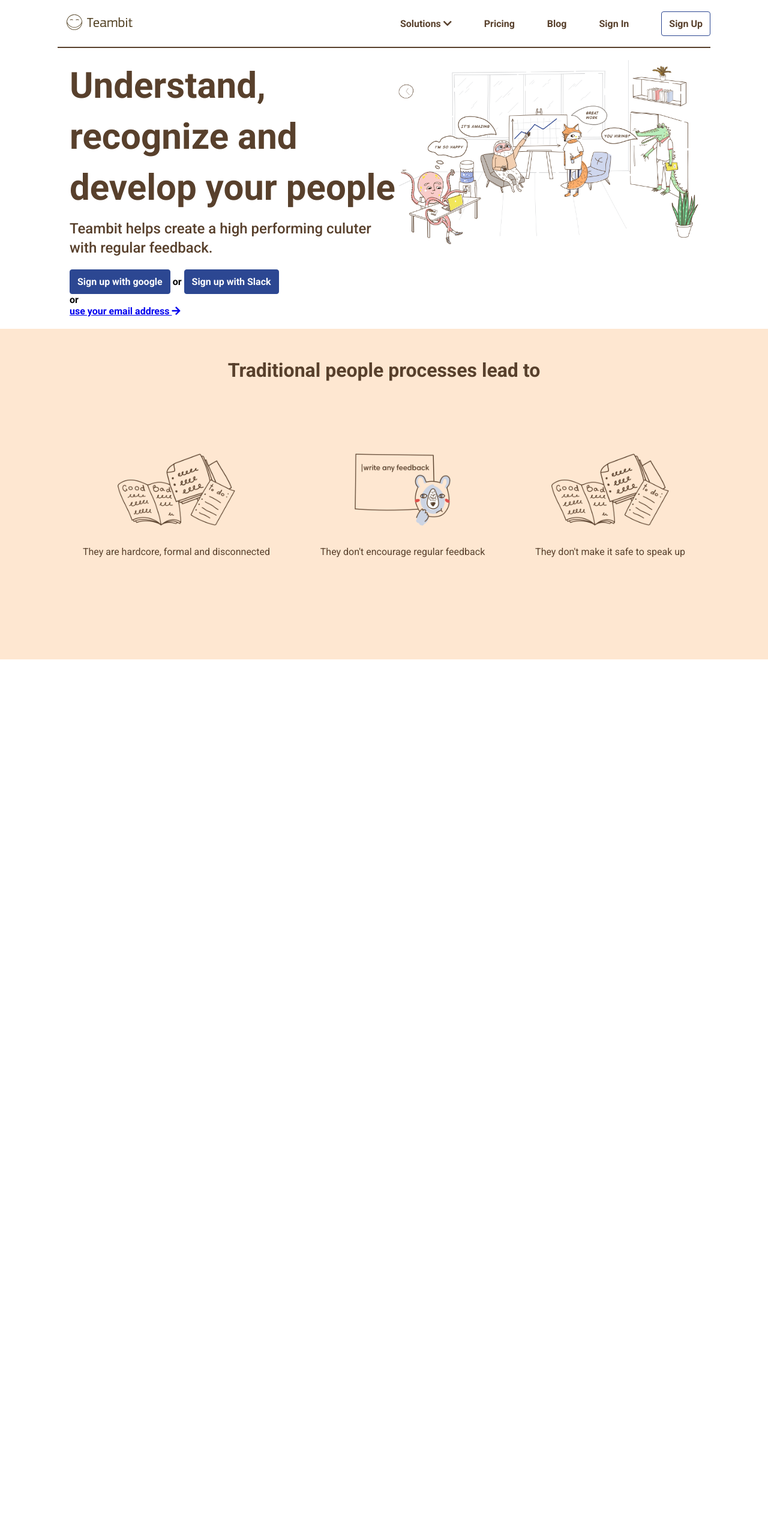
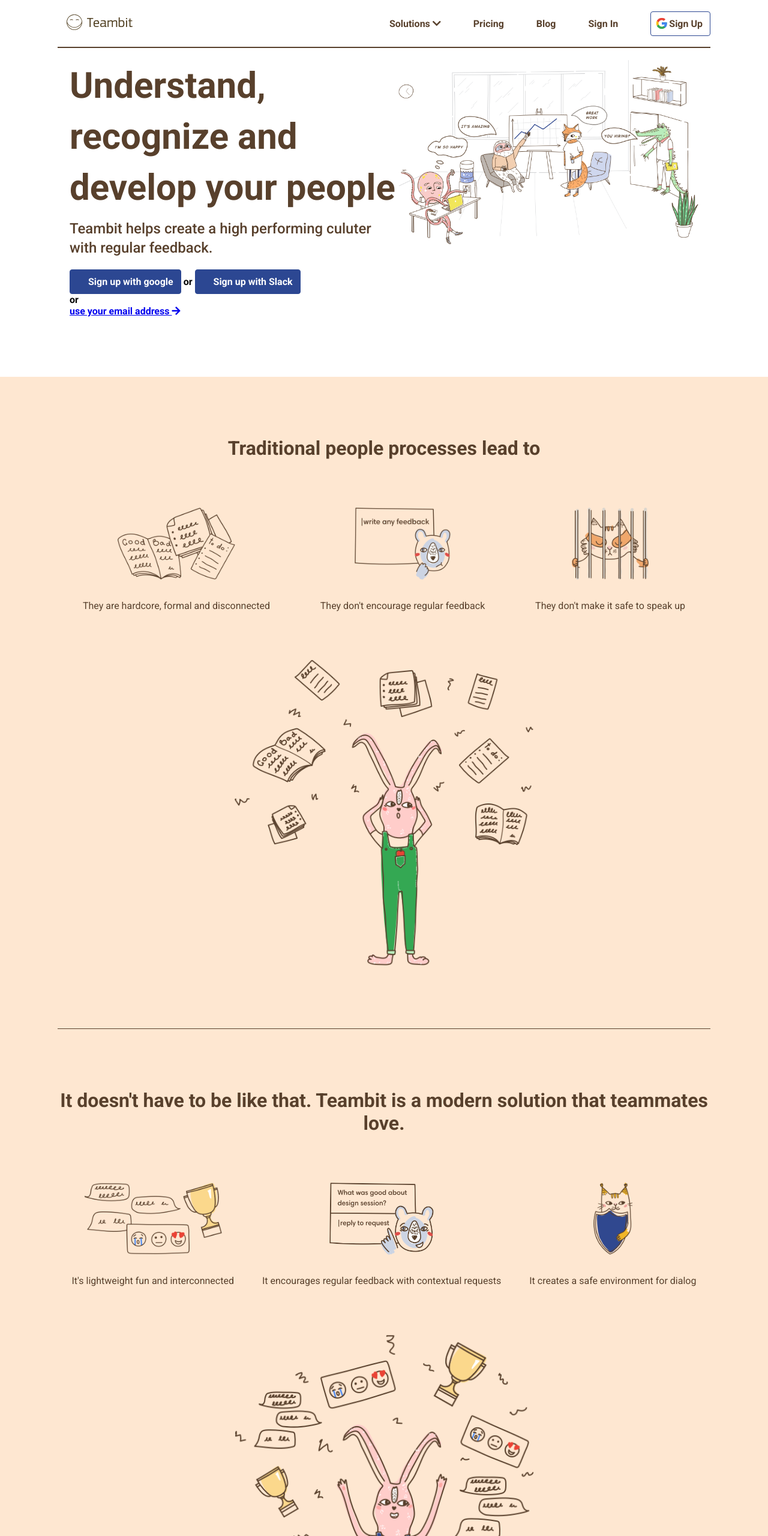
Before and after one commit to tommasovenza/node-sass-teambit, a website: page index.html in a window 1280 px wide. Shown: the top 2560 px of the page at 60% size. Before the commit the page ends 1099 px from the top, so only its background shows below. Drawn offline with Linux system fonts and the light colour scheme.

Commit message:
aggiunti dettagli

```diff
--- a/index.html
+++ b/index.html
@@ -33,9 +33,13 @@
                             <li><a href="#">Pricing</a></li>
                             <li><a href="#">Blog</a></li>
                             <li><a href="#">Sign In</a></li>
-                            <li><a href="#">Sign Up</a></li>
+                            <li><a href="#">Sign Up</a><div class="icon">
+                                <img src="img/google-logo.svg" alt="logo-google">
+                            </div></li>
                         </ul>
                     </nav>
+
+
 
                     <!-- icona x che appare alla media queries di 900px -->
                     <div class="nascosto">
@@ -92,11 +96,46 @@
                     </div>
 
                     <div class="dettaglio">
-                        <img src="img/hardcore.png" alt="good-bad">
+                        <img src="img/notsafe.png" alt="good-bad">
                         <p>They don't make it safe to speak up</p>
                     </div>
                 </div>
 
+                <div class="immagine-centrale">
+                    <img src="img/before.png" alt="immagine-coniglio">
+                </div>
+
+                <div class="vuoto"></div>
+                <!-- seconda parte -->
+
+                <div class="intro">
+                    <h2>It doesn't have to be like that. Teambit is a modern solution that teammates love.</h2>
+                </div>
+
+                <div class="salmone-wrapper">
+                    <div class="dettaglio">
+                        <img src="img/lightweight.png" alt="good-bad">
+                        <p>It's lightweight fun and interconnected</p>
+                    </div>
+
+                    <div class="dettaglio">
+                        <img src="img/feedbacksuggestions.png" alt="good-bad">
+                        <p> It encourages regular feedback with contextual requests</p>
+                    </div>
+
+                    <div class="dettaglio">
+                        <img src="img/safe.png" alt="good-bad">
+                        <p>It creates a safe environment for dialog</p>
+                    </div>
+                </div>
+
+                <div class="immagine-centrale">
+                    <img src="img/after.png" alt="immagine-coniglio">
+                </div>
+
+                <div class="colophon">
+                    <h2>Here is how it works</h2>
+                </div>
             </div>
 
         </section>
--- a/src/scss/partials/_header.scss
+++ b/src/scss/partials/_header.scss
@@ -8,6 +8,7 @@
     }
 
     ul li:last-child {
+        position: relative;
         margin-right: 0;
         @include btn-test;
     }
@@ -47,6 +48,16 @@
         display: none;
     }
 
+    .icon {
+        position: absolute;
+        right: 70px;
+        top: 9px;
+
+        img {
+            width: 20px;
+        }
+    }
+
     .fa-times {
         font-size: 20px;
     }
@@ -66,6 +77,10 @@
         width: 100%;
     }
 
+    .icon {
+        left: 0;
+    }
+
     .nascosto {
         display: block!important;
         color: $primary_color;
--- a/src/scss/partials/_mixins.scss
+++ b/src/scss/partials/_mixins.scss
@@ -1,6 +1,6 @@
 // delle specie di variabili in cui possono mettere tante regole
 @mixin btn-test {
     border: 1px solid $secondary_color;
-    padding: 10px 12px;
+    padding: 10px 12px 10px 30px;
     border-radius: 4px;
 }
--- a/src/scss/partials/main.scss
+++ b/src/scss/partials/main.scss
@@ -33,7 +33,6 @@
         }
 
     }
-
     img {
         width: 500px;
     }
@@ -97,24 +96,25 @@
     p {
         font-weight: 400;
     }
-    // margin-top: 40px;
+    margin-top: 80px;
     color: $primary_color;
-    padding: 50px 0;
+    // padding: 50px 0;
     background-color: #fee7d1;
-
-    img {
-        height: 150px;
-    }
 
     .intro {
         text-align: center;
+        padding-top: 100px;
     }
 
     .salmone-wrapper {
         display: flex;
         justify-content: space-around;
         align-items: center;
-        padding: 100px 0;
+        padding: 60px 0;
+
+        img {
+            height: 150px;
+        }
 
         .dettaglio {
             padding: 20px 0;
@@ -125,8 +125,32 @@
             }
         }
     }
+
+    .immagine-centrale {
+
+        width: 500px;
+        margin: 0 auto;
+        padding-bottom: 50px;
+
+        img {
+            width: 100%;
+        }
+    }
+
+    .vuoto {
+        border-bottom: 1px solid $primary_color;
+        padding: 50px 0 0 0;
+        width: 100%;
+    }
+
+    .colophon {
+
+        text-align: center;
+        h2 {
+            padding: 100px 0;
+        }
+    }
 }
-
 
 // media queries sezione salmone
 
@@ -134,4 +158,13 @@
     .salmone-wrapper {
         flex-direction: column;
     }
+
+    .immagine-centrale {
+
+        img {
+            width: 75%!important;
+        }
+    }
+
+
 }
```
Also changed, not shown: dist/app.css, src/scss/partials/_common.scss (line endings or trailing spaces).
